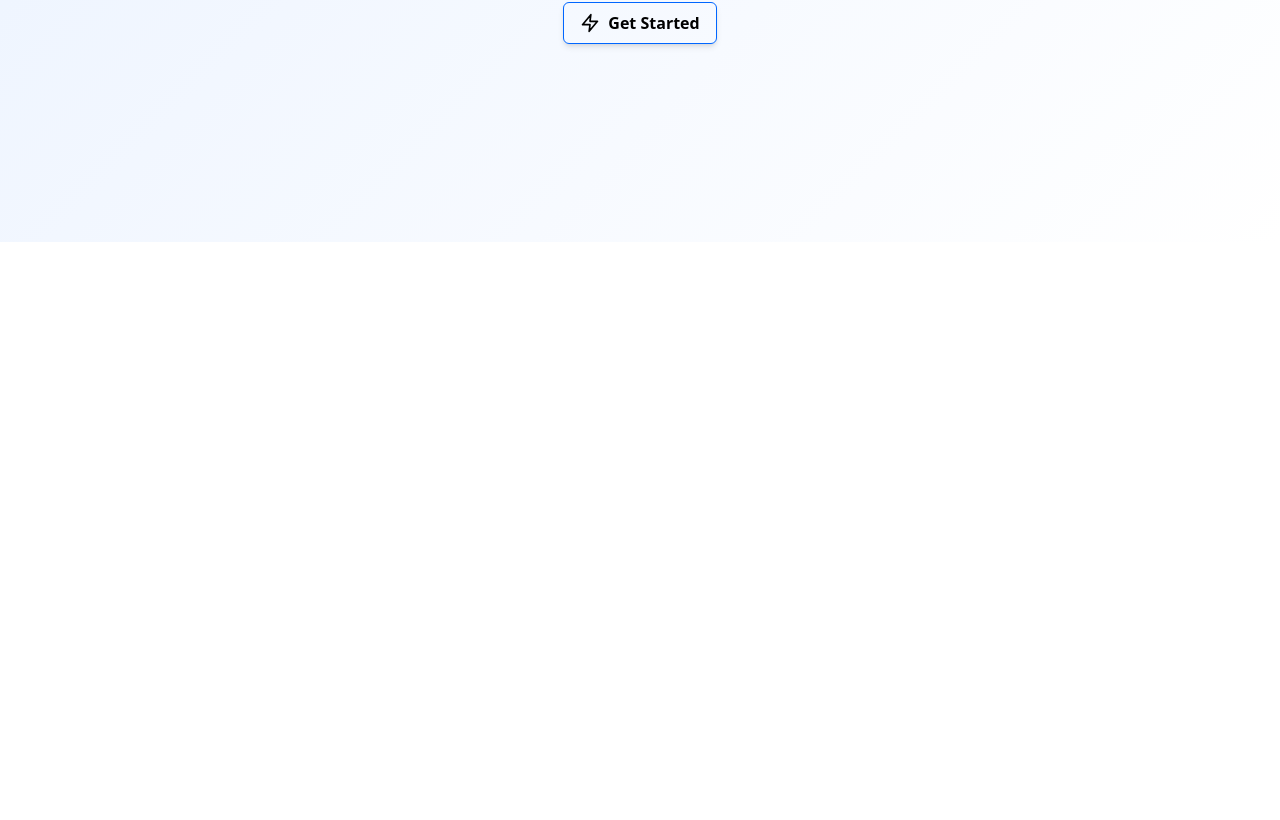
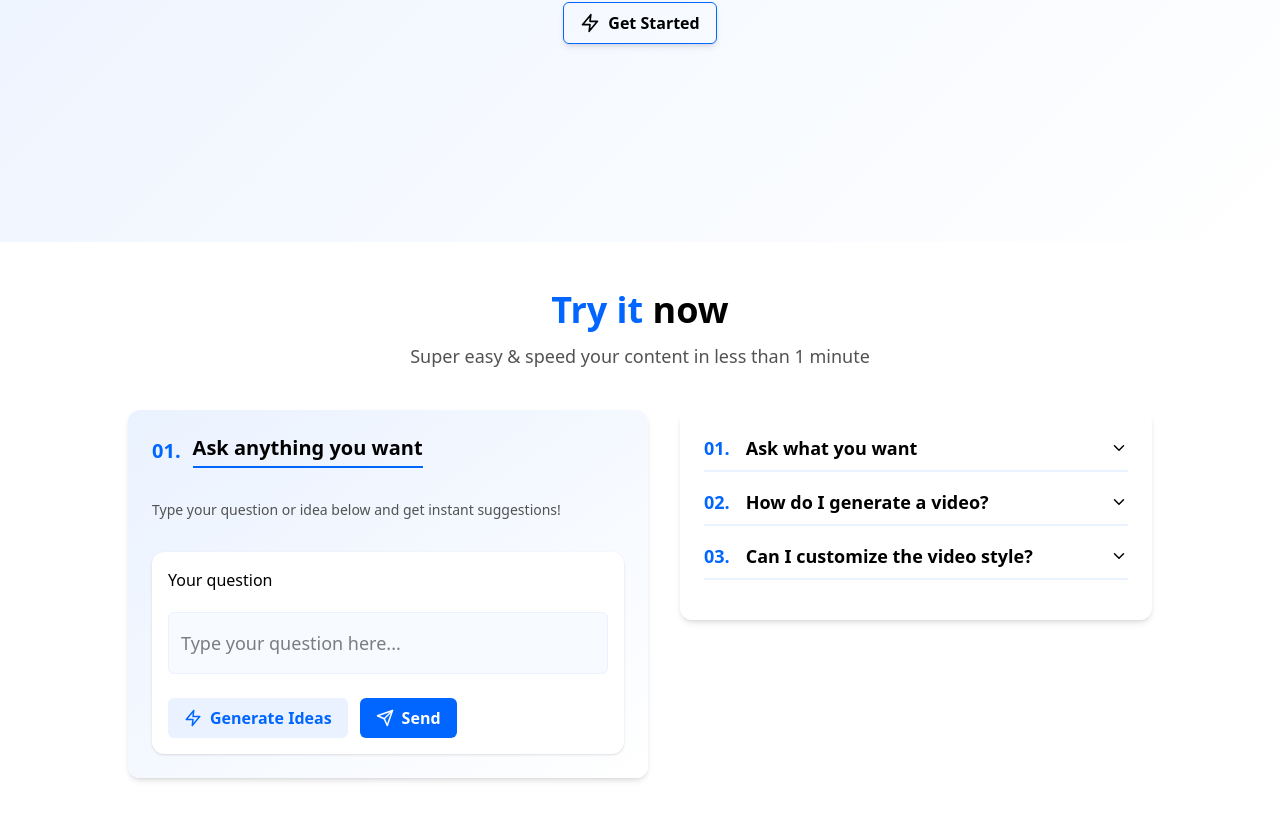
Before and after one commit to m-tayaib/shortly-frontend, a React (Vite) app: page / in a window 1280 px wide. Shown: the part 526-1346 px from the top of the page. Before the commit the page ends 800 px from the top, so only its background shows below. Built offline with nearby package versions, Linux system fonts and the light colour scheme.

Commit message:
add new section try it now and also add animation

```diff
--- a/src/LandingPage/HomeLandingPage.tsx
+++ b/src/LandingPage/HomeLandingPage.tsx
@@ -1,8 +1,12 @@
 import HeroSection from "../Sections/HeroSection"
+import TryItNowSection from "../Sections/TryItNowSection"
 
 function HomeLandingPage() {
   return (
+    <>
    <HeroSection/>
+   <TryItNowSection/>
+   </>
   )
 }
 
--- /dev/null
+++ b/src/Sections/TryItNowSection.tsx
@@ -0,0 +1,162 @@
+import React, { useState } from "react";
+import { motion } from "framer-motion";
+import { FiSend, FiZap, FiChevronDown } from "react-icons/fi";
+
+const faqData = [
+  {
+    question: "Ask what you want",
+    answer:
+      "You can ask anything related to content creation, video ideas, or how to use our platform. We're here to help you speed up your content process!",
+  },
+  {
+    question: "How do I generate a video?",
+    answer:
+      "Simply enter your idea or prompt, and our platform will guide you through the steps to generate a video in seconds.",
+  },
+  {
+    question: "Can I customize the video style?",
+    answer:
+      "Yes! You can choose from different templates, voices, and visual styles to make your video unique and engaging.",
+  },
+];
+
+const TryItNowSection: React.FC = () => {
+  // Fix: faqOpen should be number | null, not boolean
+  const [faqOpen, setFaqOpen] = useState<number | null>(null);
+  const [input, setInput] = useState("");
+
+  return (
+    <section className="w-full py-12 px-3 sm:px-6 md:px-12 bg-white flex flex-col items-center">
+      {/* Heading */}
+      <motion.h2
+        initial={{ opacity: 0, y: 30 }}
+        animate={{ opacity: 1, y: 0 }}
+        transition={{ type: "spring", stiffness: 180, damping: 18, delay: 0.1 }}
+        className="text-2xl sm:text-3xl md:text-4xl font-bold text-center mb-3"
+      >
+        <span className="text-[#0066FF]">Try it</span>{" "}
+        <span className="text-black">now</span>
+      </motion.h2>
+
+      {/* Subtext */}
+      <motion.p
+        initial={{ opacity: 0, y: 20 }}
+        animate={{ opacity: 1, y: 0 }}
+        transition={{ type: "spring", stiffness: 180, damping: 18, delay: 0.2 }}
+        className="text-base sm:text-lg text-center mb-10 font-light text-neutral-600"
+      >
+        Super easy &amp; speed your content in less than 1 minute
+      </motion.p>
+
+      {/* Main Content */}
+      <motion.div
+        initial={{ opacity: 0, y: 40 }}
+        animate={{ opacity: 1, y: 0 }}
+        transition={{ type: "spring", stiffness: 180, damping: 18, delay: 0.3 }}
+        className="w-full max-w-5xl flex flex-col md:flex-row gap-8"
+      >
+        {/* Ask Box & Form in one container */}
+        <motion.div
+          whileHover={{ scale: 1.02 }}
+          className="flex-1 bg-gradient-to-br from-[#eaf2ff] to-white rounded-xl shadow-md p-6 flex flex-col items-start gap-6"
+        >
+          <div className="flex items-center gap-3 mb-2">
+            <span className="text-lg sm:text-xl font-bold text-[#0066FF]">01.</span>
+            <span className="text-lg sm:text-xl font-semibold text-black border-b-2 border-[#0066FF] pb-1">
+              Ask anything you want
+            </span>
+          </div>
+          <p className="text-sm text-neutral-600 font-light mb-2">
+            Type your question or idea below and get instant suggestions!
+          </p>
+          <motion.form
+            className="w-full bg-white rounded-xl shadow p-4 flex flex-col gap-4"
+            initial={{ opacity: 0, y: 20 }}
+            animate={{ opacity: 1, y: 0 }}
+            transition={{ delay: 0.4 }}
+            onSubmit={e => {
+              e.preventDefault();
+              // handle submit
+            }}
+          >
+            <label htmlFor="ask-input" className="text-base font-medium text-black mb-1">
+              Your question
+            </label>
+            <input
+              id="ask-input"
+              type="text"
+              value={input}
+              onChange={e => setInput(e.target.value)}
+              placeholder="Type your question here..."
+              className="w-full border border-[#eaf2ff] rounded-md px-3 py-4 text-lg focus:outline-none focus:border-[#0066FF] transition bg-[#f7faff] text-black"
+              style={{ minHeight: "56px" }}
+            />
+            <div className="flex gap-3 mt-2">
+              <button
+                type="button"
+                className="flex items-center gap-2 bg-[#eaf2ff] text-[#0066FF] font-semibold px-4 py-2 rounded-md hover:bg-[#d0e6ff] transition"
+              >
+                <FiZap className="text-lg" />
+                Generate Ideas
+              </button>
+              <button
+                type="submit"
+                className="flex items-center gap-2 bg-[#0066FF] text-white font-semibold px-4 py-2 rounded-md hover:bg-[#0052cc] transition"
+              >
+                <FiSend className="text-lg" />
+                Send
+              </button>
+            </div>
+          </motion.form>
+        </motion.div>
+
+        {/* Right: FAQ */}
+        <div className="flex-1 flex flex-col gap-6">
+          <motion.div
+            className="bg-white rounded-xl shadow-md p-6"
+            initial={{ opacity: 0, y: 20 }}
+            animate={{ opacity: 1, y: 0 }}
+            transition={{ delay: 0.5 }}
+          >
+            {faqData.map((faq, idx) => (
+              <div
+                key={idx}
+                className="mb-4"
+                onMouseEnter={() => setFaqOpen(idx)}
+                onMouseLeave={() => setFaqOpen(null)}
+              >
+                <button
+                  className="flex items-center w-full text-left gap-2 text-black font-semibold text-base sm:text-lg focus:outline-none transition border-b-2 border-[#eaf2ff] pb-2"
+                  aria-expanded={faqOpen === idx}
+                  aria-controls={`faq-answer-${idx}`}
+                  type="button"
+                >
+                  <span className="text-[#0066FF] font-bold mr-2">{(idx + 1).toString().padStart(2, "0")}.</span>
+                  {faq.question}
+                  <FiChevronDown
+                    className={`ml-auto transition-transform duration-200 ${faqOpen === idx ? "rotate-180" : ""}`}
+                  />
+                </button>
+                <motion.div
+                  id={`faq-answer-${idx}`}
+                  initial={false}
+                  animate={faqOpen === idx ? { height: "auto", opacity: 1 } : { height: 0, opacity: 0 }}
+                  transition={{ duration: 0.3 }}
+                  className="overflow-hidden"
+                >
+                  {faqOpen === idx && (
+                    <p className="mt-3 text-neutral-600 font-extralight text-sm sm:text-base">
+                      {faq.answer}
+                    </p>
+                  )}
+                </motion.div>
+              </div>
+            ))}
+          </motion.div>
+        </div>
+      </motion.div>
+    </section>
+  );
+};
+
+export default TryItNowSection;
```
